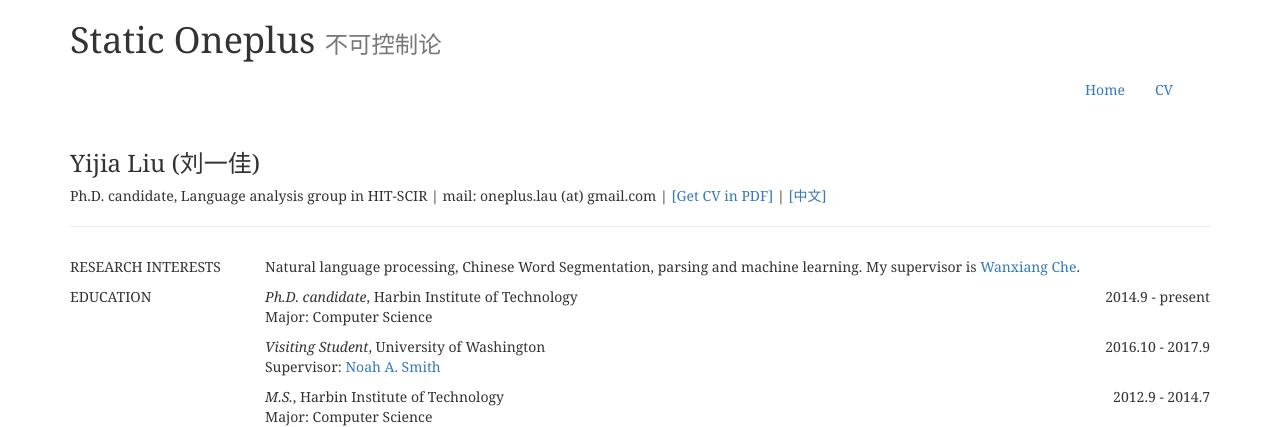
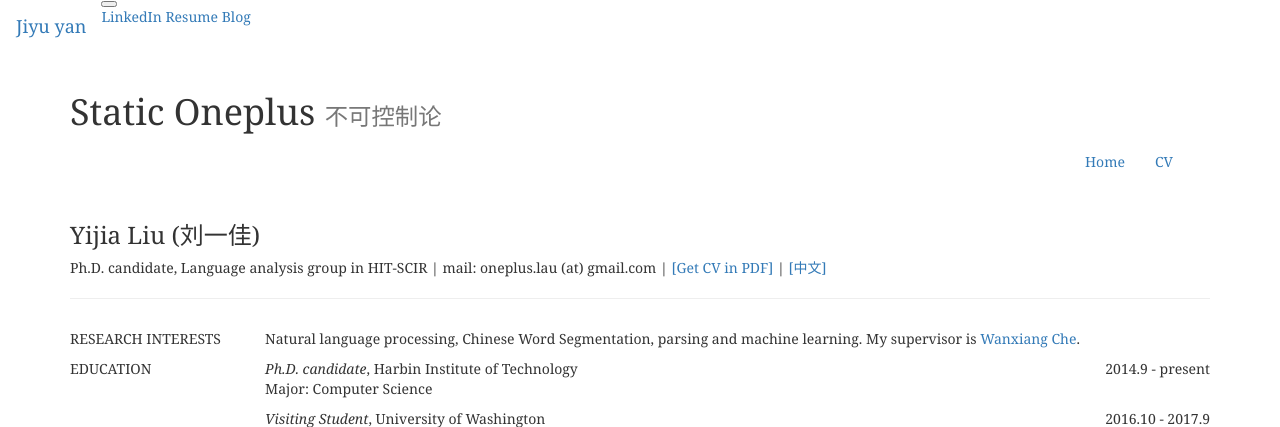
Before and after one commit to Anderbone/portfolio-project, a Django app: template jobs/templates/jobs/cv.html in a window 1280 px wide. Shown: the top 427 px of the page. Run offline with Django 3.2, Linux system fonts and the light colour scheme; the template is opened without the code that fills it, so the values that code supplies are empty; some libraries are stand-ins or nearby versions.

Commit message:
again1 nav bar add, no js yet

```diff
--- a/jobs/templates/jobs/cv.html
+++ b/jobs/templates/jobs/cv.html
@@ -20,6 +20,24 @@ header { width: 100%; height: 80px;}
 blockquote p { font-size: 14px; }
 </style>
 </head>
+
+<nav class="navbar navbar-expand-lg  navbar-light">
+  <a class="navbar-brand" href="{% url 'home' %}">Jiyu yan</a>
+  <button class="navbar-toggler" type="button" data-toggle="collapse" data-target="#navbarNavAltMarkup" aria-controls="navbarNavAltMarkup" aria-expanded="false" aria-label="Toggle navigation">
+    <span class="navbar-toggler-icon"></span>
+  </button>
+  <div class="collapse navbar-collapse" id="navbarNavAltMarkup">
+    <div class="navbar-nav mr-auto">
+      <a class="nav-item nav-link" href="https://www.linkedin.com/in/jiyu-yan/">LinkedIn</a>
+{#                       <span class="sr-only">(current)</span>#}
+{#      <a class="nav-item nav-link" href="{% static 'cv2.pdf' %}">Resume</a>#}
+      <a class="nav-item nav-link" href="{% url 'webcv' %}">Resume</a>
+      <a class="nav-item nav-link" href="{% url 'allblogs' %}">Blog</a>
+{#      <a class="nav-item nav-link disabled" href="#" tabindex="-1" aria-disabled="true">Disabled</a>#}
+    </div>
+  </div>
+</nav>
+
 <body>
 
 <div class="container">
```
